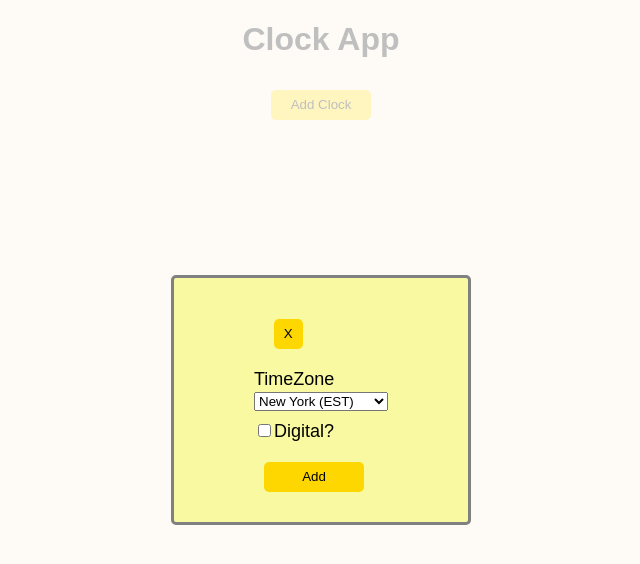
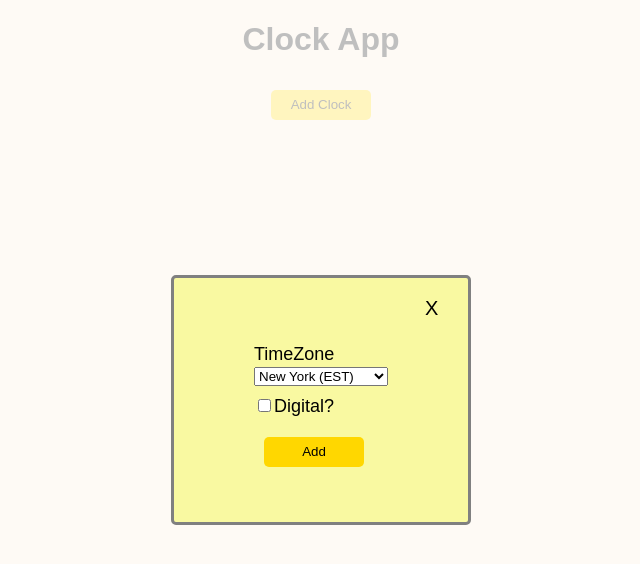
Before and after one commit to rrsalian/timezoneclocks, a React (Create React App) app: page / in a window 1280 px wide. Both pictures are taken after a click on the button "Add Clock". Shown: the top 564 px of the page, without its empty margins (319-959 px from the left). Built offline with nearby package versions, Linux system fonts and the light colour scheme.

Commit message:
Fixed Error Timezones

```diff
--- a/src/App.css
+++ b/src/App.css
@@ -19,6 +19,7 @@ button {
   border-radius: 5px;
   box-sizing:border-box;
   background-color: gold;
+  cursor: pointer;
 
 }
 
--- a/src/App.tsx
+++ b/src/App.tsx
@@ -1,49 +1,48 @@
 //import React from 'react';
 //import logo from './logo.svg';
-import './App.css';
-import { useState } from 'react';
-import Modal from 'react-modal';
-import { Clock } from './models/Clock';
-import { ClockForm  } from './components/ClockForm/ClockForm';
-import { ClockList } from './components/ClockList/ClockList';
-import { TimeZone } from './models/TimeZone';
+import "./App.css";
+import { useState } from "react";
+import Modal from "react-modal";
+import { Clock } from "./models/Clock";
+import { ClockForm } from "./components/ClockForm/ClockForm";
+import { ClockList } from "./components/ClockList/ClockList";
+import { TimeZone } from "./models/TimeZone";
 
 const customStyles = {
   content: {
-    top: '50%',
-    left: '50%',
-    right: 'auto',
-    bottom: 'auto',
-    marginRight: '-50%',
-    transform: 'translate(-50%, -50%)',
-    backgroundColor: '#F9F9A1',
-    border: '3px solid grey',
-    borderRadius: '5px',
-    width: '300px',
-    height: '250px',
-    fontSize: '18px',
-    fontFamily: 'Arial, sans-serif',
-    display: 'flex',
-    alignItems: 'center',
-    justifyContent: 'center'
+    top: "50%",
+    left: "50%",
+    right: "auto",
+    bottom: "auto",
+    marginRight: "-50%",
+    transform: "translate(-50%, -50%)",
+    backgroundColor: "#F9F9A1",
+    border: "3px solid grey",
+    borderRadius: "5px",
+    width: "300px",
+    height: "250px",
+    fontSize: "18px",
+    fontFamily: "Arial, sans-serif",
+    display: "flex",
+    alignItems: "center",
+    justifyContent: "center",
   },
 };
 
-Modal.setAppElement('#root');
+Modal.setAppElement("#root");
 
 function App() {
+  const [modalIsOpen, setIsOpen] = useState(false);
+  const [clocks, setClocks] = useState<Clock[]>([]);
 
-  const [modalIsOpen, setIsOpen] = useState(false);
-  const [clocks, setClocks ] = useState<Clock[]>([]);
-
-  const timeZones:TimeZone[] = [
-    { label: 'New York (EST)', value: "America/New_York" },
-    { label: 'Chicago (CST)', value: 'America/Chicago' },
-    { label: 'Denver (MST)', value: 'America/Denver' },
-    { label: 'Los Angeles (PST)', value: "America/Los_Angeles" },
-    { label: 'London (GMT)', value: 'Europe/London' },
-    { label: 'Paris (CET)', value: 'Europe/Paris' },
-    { label: 'Tokyo (JST)', value: 'Asia/Tokyo' }
+  const timeZones: TimeZone[] = [
+    { label: "New York (EST)", value: "America/New_York" },
+    { label: "Chicago (CST)", value: "America/Chicago" },
+    { label: "Denver (MST)", value: "America/Denver" },
+    { label: "Los Angeles (PST)", value: "America/Los_Angeles" },
+    { label: "London (GMT)", value: "Europe/London" },
+    { label: "Paris (CET)", value: "Europe/Paris" },
+    { label: "Tokyo (JST)", value: "Asia/Tokyo" },
   ];
 
   const [tZS, setTZS] = useState(timeZones);
@@ -52,27 +51,23 @@ function App() {
     setIsOpen(false);
   }
 
- function addClock(newClock: Clock):void {
+  function addClock(newClock: Clock): void {
     const i = clocks.length;
     let lastId = 0;
 
-    if (i > 0)
-      lastId = clocks[i - 1].id;
-
+    if (i > 0) lastId = clocks[i - 1].id;
 
     if (lastId !== undefined) {
-      newClock = { ...newClock, id: lastId + 1};
+      newClock = { ...newClock, id: lastId + 1 };
       setClocks([...clocks, newClock]);
-      setTZS(tZS.filter(t => t.value !== newClock.timeZone));
+      setTZS(tZS.filter((t) => t.value !== newClock.timeZone));
     }
   }
 
-  function deleteClock(clock:Clock): void {
-
-    const newValue = timeZones.find(c => c.value === clock.timeZone);
-    if (newValue !== undefined)
-      setTZS([...tZS, newValue]);
-    setClocks(clocks.filter(c => c.id !== clock.id));
+  function deleteClock(clock: Clock): void {
+    const newValue = timeZones.find((c) => c.value === clock.timeZone);
+    if (newValue !== undefined) setTZS([...tZS, newValue]);
+    setClocks(clocks.filter((c) => c.id !== clock.id));
   }
 
   return (
@@ -84,16 +79,25 @@ function App() {
         isOpen={modalIsOpen}
         onRequestClose={closeModal}
         style={customStyles}
-        contentLabel="Example Modal">
-
-        <ClockForm onClose={() => setIsOpen(false)} timeZones={tZS} onSubmitForm={(newClock: Clock) =>{addClock(newClock)}}></ClockForm>
+        contentLabel="Example Modal"
+      >
+        <ClockForm
+          onClose={() => setIsOpen(false)}
+          timeZones={tZS}
+          onSubmitForm={(newClock: Clock) => {
+            addClock(newClock);
+          }}
+        ></ClockForm>
       </Modal>
       <div>
         {
-         <ClockList clocks={clocks} onDelete={deleteClock} timeZones={tZS}></ClockList>
+          <ClockList
+            clocks={clocks}
+            onDelete={deleteClock}
+            timeZones={tZS}
+          ></ClockList>
         }
       </div>
-
     </div>
   );
 }
--- a/src/components/ClockForm/ClockForm.css
+++ b/src/components/ClockForm/ClockForm.css
@@ -1,15 +1,32 @@
-.button-wrap{
-    display: flex;
-    align-items: flex-end;
-    padding: 10px;
+.button-wrap {
+  display: flex;
+  align-items: flex-end;
+  padding: 10px;
+}
+
+.digital-button {
+  padding-top: 10px;
+  padding-bottom: 10px;
+}
+
+.digital-check {
+  cursor: pointer;
+}
+
+.modal {
+  position: relative;
+  padding: 0;
+}
+.add-button {
+  cursor: pointer;
 }
 
 .x-button {
-    align-items: flex-end;
-    width: 25%;
+  position: absolute;
+  left: 155px;
+  border: none;
+  width: auto;
+  background-color: transparent;
+  font-size: 20px;
+  cursor: pointer;
 }
-
-.digital-button {
-    padding-top: 10px;
-    padding-bottom: 10px;
-}
--- a/src/components/ClockForm/ClockForm.tsx
+++ b/src/components/ClockForm/ClockForm.tsx
@@ -3,44 +3,73 @@ import { Clock } from "../../models/Clock";
 import { TimeZone } from "../../models/TimeZone";
 import "./ClockForm.css";
 
-export function ClockForm( props: { onSubmitForm: (clock: Clock) => void , timeZones:TimeZone[], onClose: () => void } ) {
-
-    const tZS:TimeZone[] = props.timeZones;
-    const [timeZone, setTimeZone] = useState(tZS[0].value);
+export function ClockForm(props: {
+  onSubmitForm: (clock: Clock) => void;
+  timeZones: TimeZone[];
+  onClose: () => void;
+}) {
+  const tZS: TimeZone[] = props.timeZones;
+  const [timeZone, setTimeZone] = useState(tZS.length > 0 ? tZS[0].value : "");
   const [isDigital, setIsDigital] = useState(false);
 
   function handleFormSubmit(e: any) {
     e.preventDefault();
 
     const clock = {
-            id : 0,
+      id: 0,
       timeZone: timeZone,
-            isDigital: isDigital
+      isDigital: isDigital,
     };
     props.onSubmitForm(clock);
     props.onClose();
   }
 
+  if (tZS.length === 0) {
     return (
       <div className="modal">
         <div className="button-wrap">
-            <button className="x-button" onClick={() => props.onClose()}>X</button>
+          <button className="x-button" onClick={() => props.onClose()}>
+            X
+          </button>
+        </div>
+        <p><b>No More Timezones Available</b></p>
+      </div>
+    );
+  }
+
+  return (
+    <div className="modal">
+      <div className="button-wrap">
+        <button className="x-button" onClick={() => props.onClose()}>
+          X
+        </button>
       </div>
       <form onSubmit={handleFormSubmit}>
         <div>
           <label>TimeZone</label>
         </div>
-                <select id="timezone-select" value={timeZone} onChange={e => setTimeZone(e.target.value)}>
+        <select
+          id="timezone-select"
+          value={timeZone}
+          onChange={(e) => setTimeZone(e.target.value)}
+        >
           {tZS.map((timezone) => (
-                        <option key={timezone.value} value={timezone.value}>{timezone.label}</option>
+            <option key={timezone.value} value={timezone.value}>
+              {timezone.label}
+            </option>
           ))}
         </select>
         <div className="digital-button">
-                    <input type='checkbox' checked={isDigital} onChange={e => setIsDigital(e.target.checked)}></input>
+          <input
+            className="digital-check"
+            type="checkbox"
+            checked={isDigital}
+            onChange={(e) => setIsDigital(e.target.checked)}
+          />
           <label>Digital?</label>
         </div>
-                <button>Add</button>
+        <button className="add-button">Add</button>
       </form>
     </div>
-    )
+  );
 }
```
Lines whose indentation alone changed are shown as unchanged.
